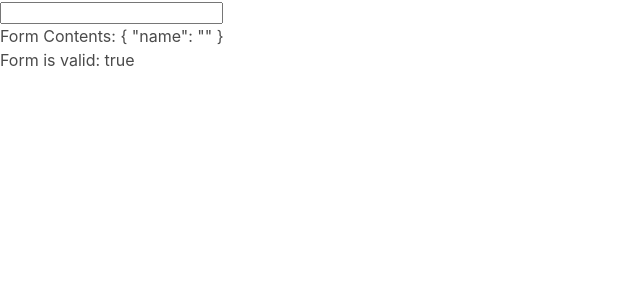
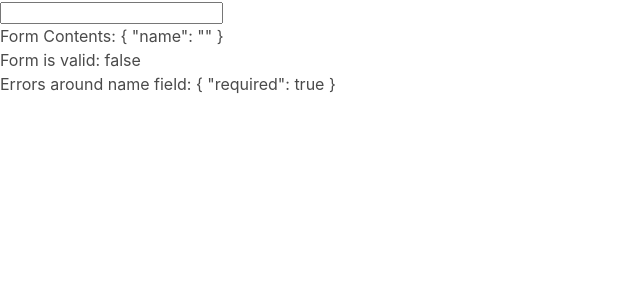
Before and after one commit to PFurtak/angular_reactive_forms, an Angular app in the folder creditcard/: page / in a window 1280 px wide. Shown: the top 300 px of the page, without its empty margins (0-640 px from the left). Built offline with nearby package versions, Linux system fonts and the light colour scheme.

Commit message:
Add validation and error messages to name input field

```diff
--- a/creditcard/src/app/card-form/card-form.component.html
+++ b/creditcard/src/app/card-form/card-form.component.html
@@ -1,7 +1,26 @@
 <form [formGroup]="cardForm">
   <input formControlName="name" />
+  <ng-container
+    *ngIf="
+      cardForm.controls['name'].dirty &&
+      cardForm.controls['name'].touched &&
+      cardForm.controls['name'].errors
+    "
+  >
+    <div *ngIf="cardForm.controls['name'].errors['required']">
+      Value is required.
+    </div>
+    <div *ngIf="cardForm.controls['name'].errors['minlength']">
+      Must be at least
+      {{ cardForm.controls["name"].errors["minlength"].requiredLength }}
+      characters long.
+    </div>
+  </ng-container>
 </form>
 
 <!-- DEBUG: remove blocks below before pushing to prod -->
 <div>Form Contents: {{ cardForm.value | json }}</div>
 <div>Form is valid: {{ cardForm.valid }}</div>
+<div>
+  Errors around name field: {{ cardForm.controls["name"].errors | json }}
+</div>
--- a/creditcard/src/app/card-form/card-form.component.ts
+++ b/creditcard/src/app/card-form/card-form.component.ts
@@ -1,5 +1,5 @@
 import { Component, OnInit } from '@angular/core';
-import { FormGroup, FormControl } from '@angular/forms';
+import { FormGroup, FormControl, Validators } from '@angular/forms';
 
 @Component({
   selector: 'app-card-form',
@@ -8,10 +8,12 @@ import { FormGroup, FormControl } from '@angular/forms';
 })
 export class CardFormComponent implements OnInit {
   cardForm = new FormGroup({
-    name: new FormControl(''),
+    name: new FormControl('', [Validators.required, Validators.minLength(3)]),
   });
 
-  constructor() {}
+  constructor() {
+    console.log(this.cardForm.controls['name']);
+  }
 
   ngOnInit(): void {}
 }
```
